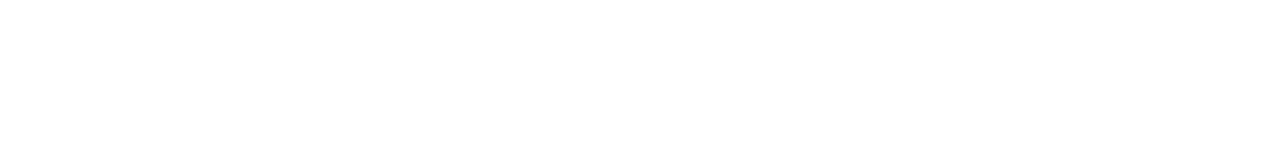
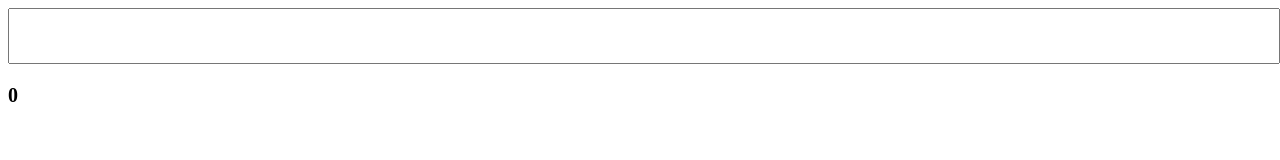
Before and after one commit to acciojob/mini-scrabble-Hussain-ksmd, a website: page main.html in a window 1280 px wide. Drawn offline with Linux system fonts and the light colour scheme.

Commit message:
created a submission

```diff
--- a/main.html
+++ b/main.html
@@ -7,6 +7,8 @@
 </head>
 
 <body>
+	<input type="text" id="evaluatedText">
+<h3 id="letterCount">0</h3>
 	<!-- the entire body must be written by student -->
     <script type="text/javascript" src="./script.js">
 </script>
--- a/script.js
+++ b/script.js
@@ -1 +1,7 @@
 //your code here
+const textbox = document.getElementById('evaluatedText');
+const letterCount = document.getElementById('letterCount');
+
+textbox.addEventListener('input', function() {
+  letterCount.textContent = this.value.length;
+});
--- a/styles.css
+++ b/styles.css
@@ -1,2 +1,12 @@
 
 /* Your CSS Code here. */
+#evaluatedText {
+  width: 100%;
+  height: 50px;
+  font-size: 20px;
+}
+
+#letterCount {
+  font-size: 20px;
+  font-weight: bold;
+}
```
